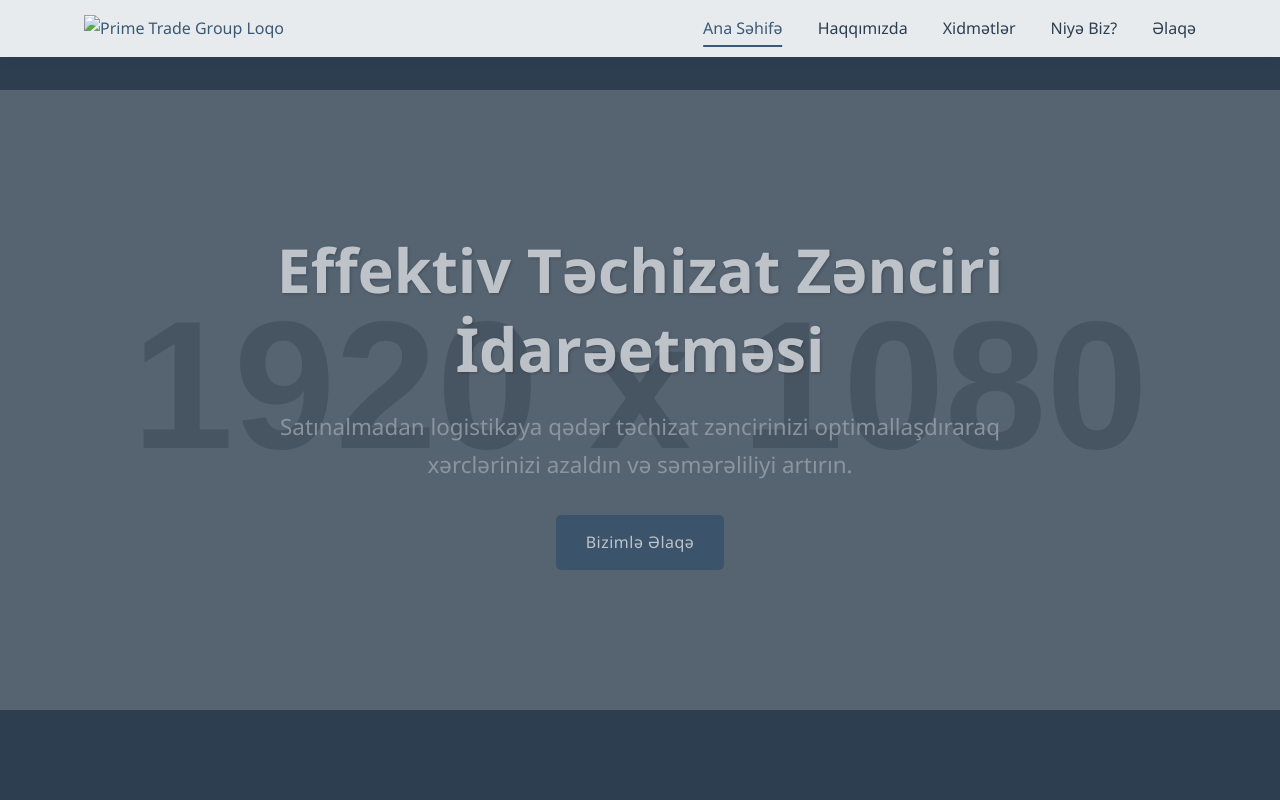
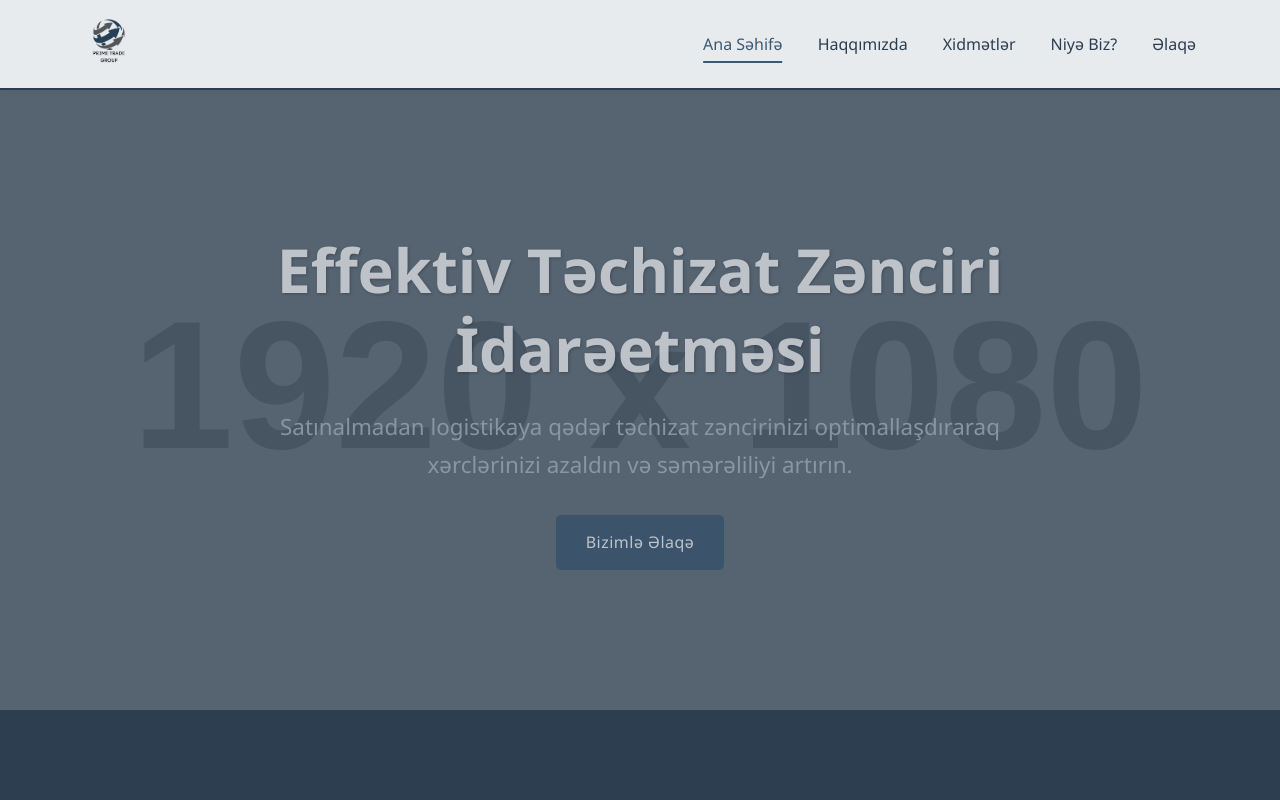
Before and after one commit to ferhadsultan98/testptg, a plain HTML site: page index.html in a window 1280 px wide. Shown: the top 800 px of the page. Drawn offline with Linux system fonts and the light colour scheme; placeholder pictures from the web are drawn by us.

Commit message:
Update index.html

```diff
--- a/index.html
+++ b/index.html
@@ -489,7 +489,7 @@
     <header class="header" id="header">
         <div class="container">
             <a href="#hero" class="logo">
-                <img src="image.png" alt="Prime Trade Group Loqo">
+                <img src="ptglogo.png" alt="Prime Trade Group Loqo">
             </a>
             <button class="menu-toggle" id="menuToggle" aria-label="Menyunu aç/bağla">
                 <i class="fas fa-bars"></i>
@@ -691,7 +691,7 @@
     <footer class="footer">
         <div class="container">
             <div class="footer-logo">
-                <img src="image.png" alt="Prime Trade Group Footer Loqo">
+                <img src="ptglogo.png" alt="Prime Trade Group Footer Loqo">
             </div>
             <p>Prime Trade Group - Təchizatda peşəkarlıq, tenderlərdə uğur, biznesinizdə etibarlı dəstək.</p>
             <div class="social-links">
```
